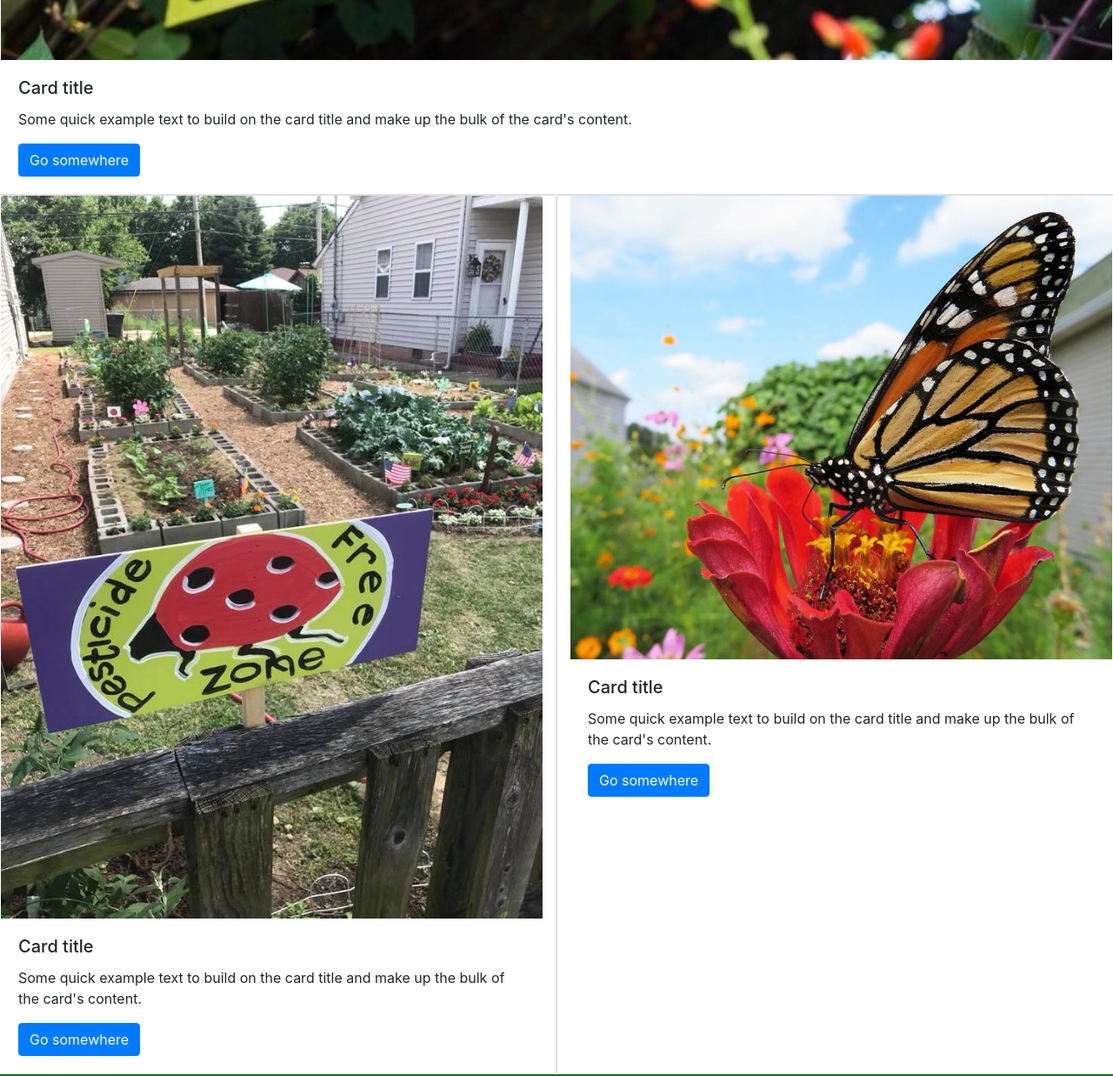
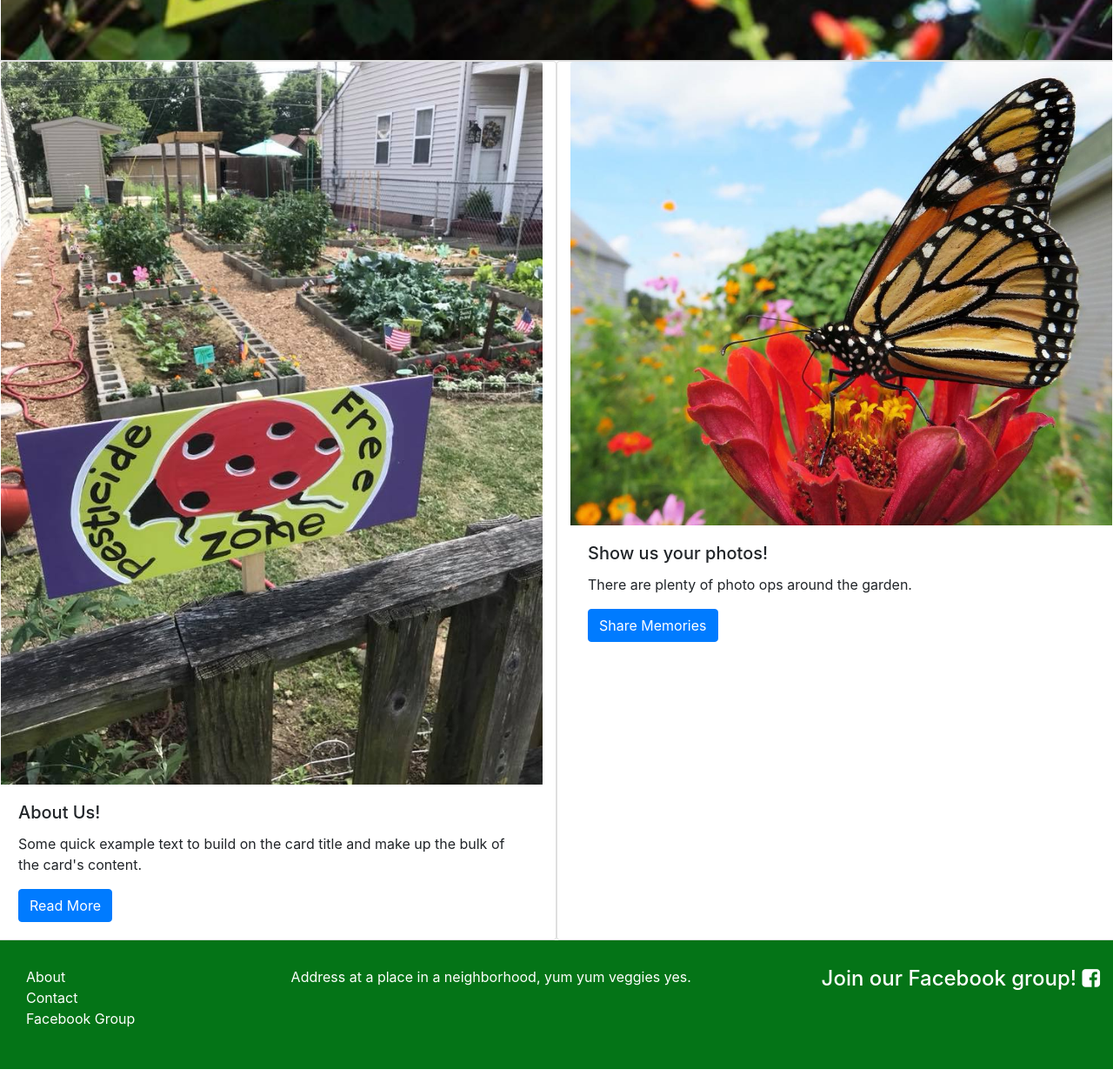
Before and after one commit to josephtittle/FranklinStreetGarden, a website: page index.html in a window 1280 px wide. Shown: the part 1100-2337 px from the top of the page at 87% size. Drawn offline with nearby package versions, Linux system fonts and the light colour scheme.

Commit message:
updated cards to link to #aboutUs and Facebook Group

```diff
--- a/index.html
+++ b/index.html
@@ -60,30 +60,25 @@
     </nav>
 
     <div class="row">
-        <div class="card col" style="width: 18rem;">
-            <img src="gardenImages/welcome-chris-borries.jpg" class="card-img-top" alt="Monarch butterfly photo by Carolyn Hagedorn">
-            <div class="card-body">
-              <h5 class="card-title">Card title</h5>
-              <p class="card-text">Some quick example text to build on the card title and make up the bulk of the card's content.</p>
-              <a href="#" class="btn btn-primary">Go somewhere</a>
-            </div>
+        <div class="col card">
+            <img src="gardenImages/welcome-chris-borries.jpg" alt="Monarch butterfly photo by Carolyn Hagedorn">
         </div>
     </div>
 <div class="row">
     <div class="card col" style="width: 18rem;">
         <img src="gardenImages/pesticide-free-carolyn-hagedorn.jpg" class="card-img-top" alt="Pesticide free sign, photo by Carolyn Hagedorn">
         <div class="card-body">
-          <h5 class="card-title">Card title</h5>
+          <h5 class="card-title">About Us!</h5>
           <p class="card-text">Some quick example text to build on the card title and make up the bulk of the card's content.</p>
-          <a href="#" class="btn btn-primary">Go somewhere</a>
+          <a href="#aboutUS" class="btn btn-primary">Read More</a>
         </div>
     </div>
     <div class="card col" style="width: 18rem;">
         <img src="gardenImages/monarch-carolyn-hagedorn.jpg" class="card-img-top" alt="Monarch butterfly photo by Carolyn Hagedorn">
         <div class="card-body">
-          <h5 class="card-title">Card title</h5>
-          <p class="card-text">Some quick example text to build on the card title and make up the bulk of the card's content.</p>
-          <a href="#" class="btn btn-primary">Go somewhere</a>
+          <h5 class="card-title">Show us your photos!</h5>
+          <p class="card-text">There are plenty of photo ops around the garden.</p>
+          <a href="https://www.facebook.com/groups/627772870610540/about" class="btn btn-primary">Share Memories</a>
         </div>
       </div>
     </div>
--- a/package.json
+++ b/package.json
@@ -14,7 +14,7 @@
   "author": "JosephTittle MariaCottier SaraMathews",
   "license": "ISC",
   "devDependencies": {
-    "lite-server": "^2.5.4"
+    "lite-server": "^2.6.1"
   },
   "dependencies": {
     "bootstrap": "^4.5.2",
```
Also changed, not shown: 1 other file.
